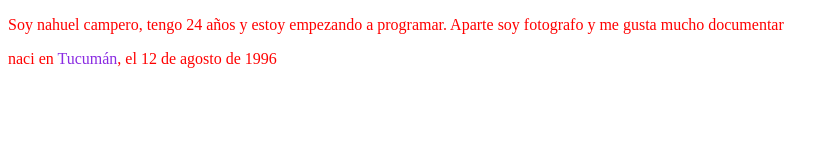
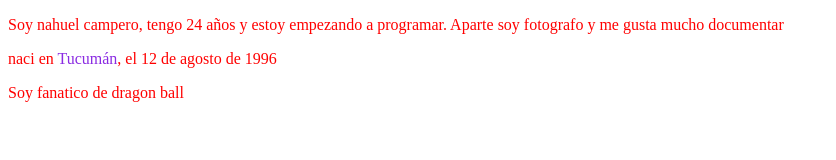
Before and after one commit to NahuelGCampero/mi-pagina, a plain HTML site: page index.html in a window 1280 px wide. Shown: the whole page, without its empty margins (0-836 px from the left). Drawn offline with Linux system fonts and the light colour scheme.

```diff
--- a/index.html
+++ b/index.html
@@ -13,5 +13,6 @@
       soy fotografo y me gusta mucho documentar
     </p>
     <p>naci en <span>Tucumán</span>, el 12 de agosto de 1996</p>
+    <p>Soy fanatico de dragon ball</p>
   </body>
 </html>
```
